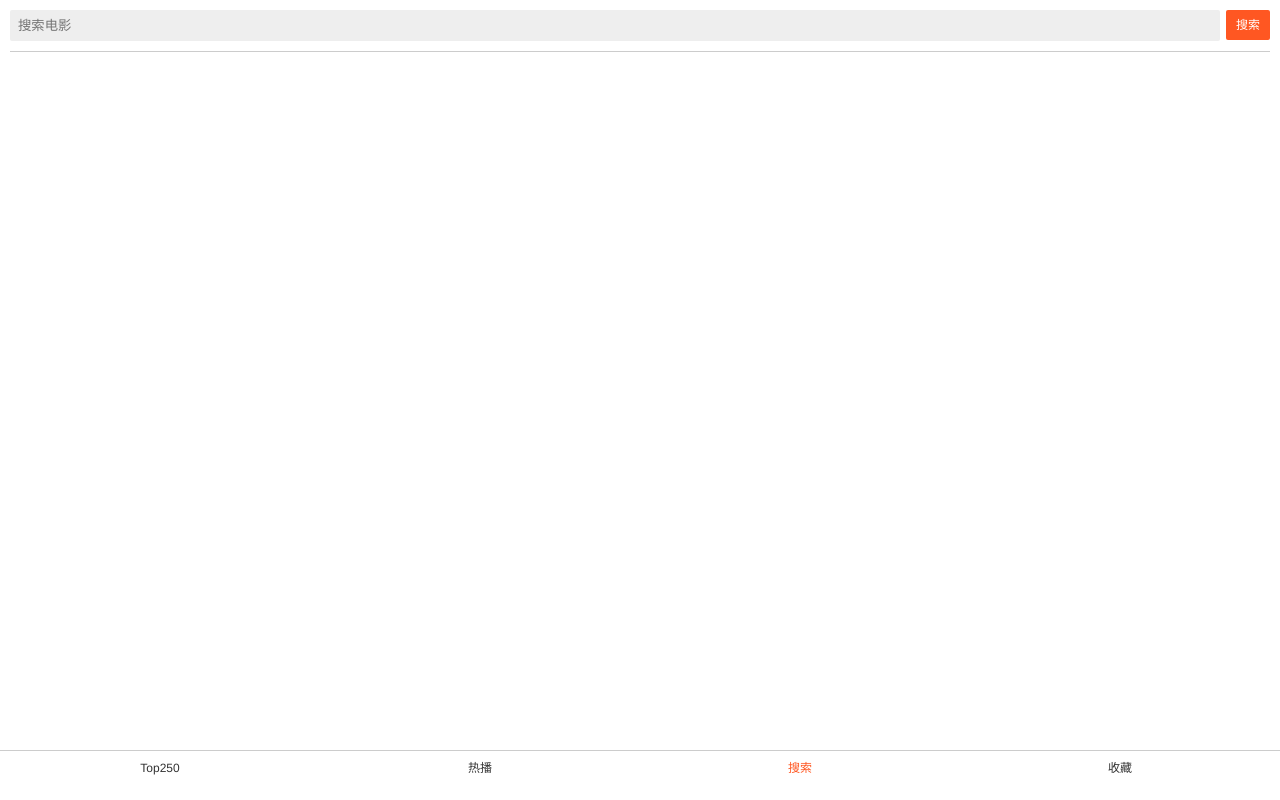
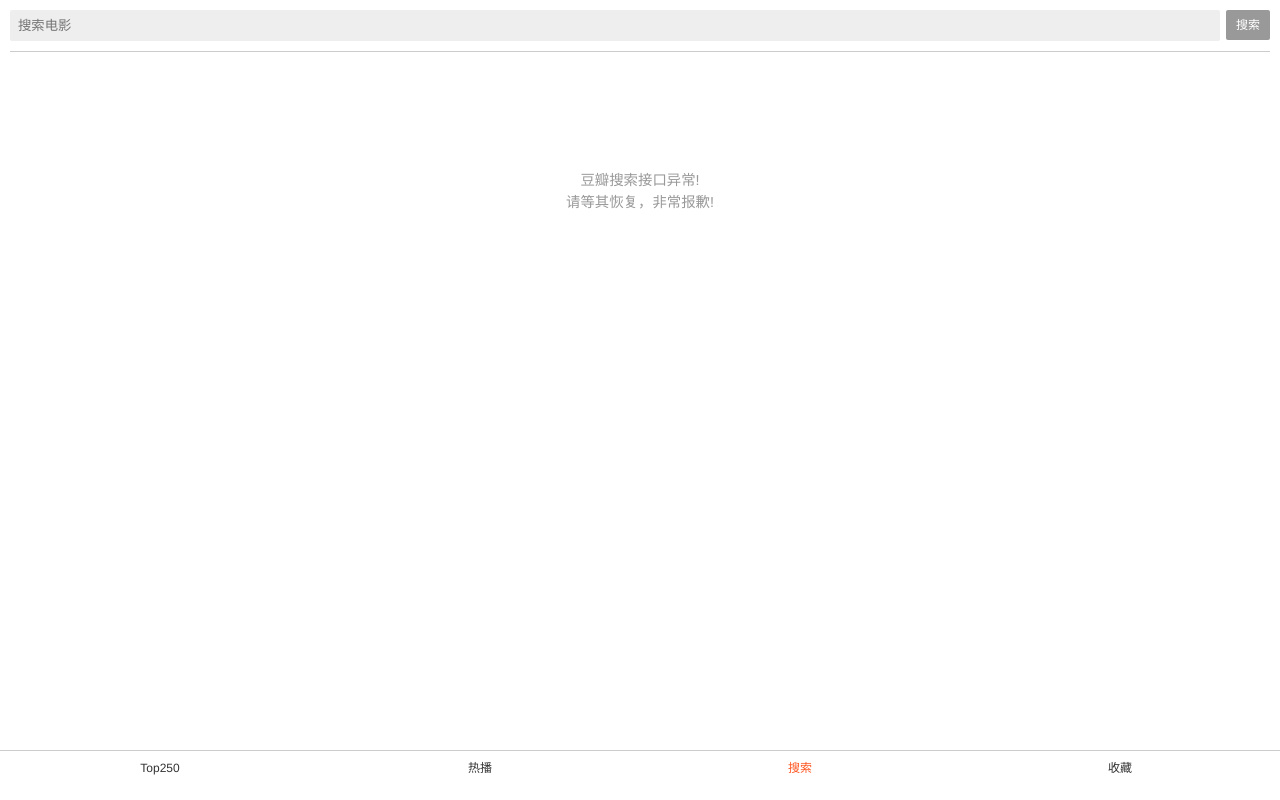
Before and after one commit to andluo90/Celery-Movies, a Vue app: page /#/search in a window 1280 px wide. Built offline with nearby package versions, Linux system fonts and the light colour scheme; a small style sheet from the web is missing.

Commit message:
屏蔽搜索接口，添加暂无收藏样式

```diff
--- a/index.html
+++ b/index.html
@@ -3,7 +3,8 @@
   <head>
     <meta charset="utf-8">
     <meta name="viewport" content="width=device-width,initial-scale=1.0,maximum-scale=1">
-    <link rel="stylesheet" href="//at.alicdn.com/t/font_1042310_ec6lcyl2vz.css">
+    <!-- <link rel="stylesheet" href="//at.alicdn.com/t/font_1042310_ec6lcyl2vz.css"> -->
+    <link rel="stylesheet" href="//at.alicdn.com/t/font_1042310_oy38ll3olmi.css">
     <title>Celery Movies</title>
   </head>
   <body>
--- a/src/components/Like.vue
+++ b/src/components/Like.vue
@@ -1,6 +1,11 @@
 <template>
     <div class="like">
-        <MovieList :data="movieList"></MovieList>
+
+        <div class="empty" v-if="movieList.length === 0">
+            <span class="iconfont icon-empty"></span>
+            <div class="desc">暂无收藏哦.</div>
+        </div>
+        <MovieList v-else :data="movieList"></MovieList>
     </div>
 
 </template>
@@ -27,5 +32,24 @@
 <style lang="scss" scoped>
     .like {
         padding:10px;
+
+        .empty {
+            text-align:center;
+            position: absolute;
+            left: 50%;
+            top: 50%;
+            transform: translate(-50%,-50%);
+
+            .desc {
+                margin-top:5px;
+                font-size: 14px;
+                color: #999;
+            }
+
+            .icon-empty {
+                font-size: 2rem;
+                color: #999;
+            }
+        }
     }
 </style>
--- a/src/components/Search.vue
+++ b/src/components/Search.vue
@@ -3,11 +3,21 @@
         <div class="wrap">
                 <div class="search-area">
                     <input type="search" v-model="value"  placeholder="搜索电影">
-                    <span class="button" :class="classes"  @click="search">搜索</span>
+                    <span class="button searching"  >搜索</span>
                 </div>
                 <div class="search-reslut">
                     <div class="container">
-                        <MovieList :data="movieList"></MovieList>
+                        <!-- <MovieList :data="movieList"></MovieList> -->
+                        <div class="error">
+                            <div>
+                                <span class="iconfont icon-error"></span>
+                            </div>
+                            <div>豆瓣搜索接口异常!</div>
+                            <div>请等其恢复，非常报歉!</div>
+
+
+                        </div>
+
                     </div>
 
                 </div>
@@ -29,33 +39,23 @@
             apikey:'0b2bdeda43b5688921839c8ecb20399b',
             value:'',
             movieList:[],
-            isSearching:false
-        }
-    },
-    computed:{
-        classes:function(){
-            return this.isSearching ? 'searching':''
         }
     },
     methods:{
         search:function(){
-            console.log(`click search...`);
-            this.isSearching = true
             jsonp(`//api.douban.com/v2/movie/search?apikey=${this.apikey}&q=${this.value}`,
                 null,
                 (error,data)=>{
-
                     if(error){
                         console.log("搜索失败.");
                         console.log(error);
                     }else{
+                        success = true
                         console.log("搜索成功.");
                         this.movieList = data.subjects
                     }
                 }
             )
-
-
         }
     },
     mounted(){
@@ -99,4 +99,20 @@
         }
     }
 
+    .search-reslut {
+        .error {
+
+            .icon-error {
+                font-size: 1.8rem;
+            }
+            color:#999;
+            text-align: center;
+            font-size: 1.2em;
+             margin-top: 120px;
+             >div {
+                 margin-bottom: 5px;
+             }
+        }
+    }
+
 </style>
```
